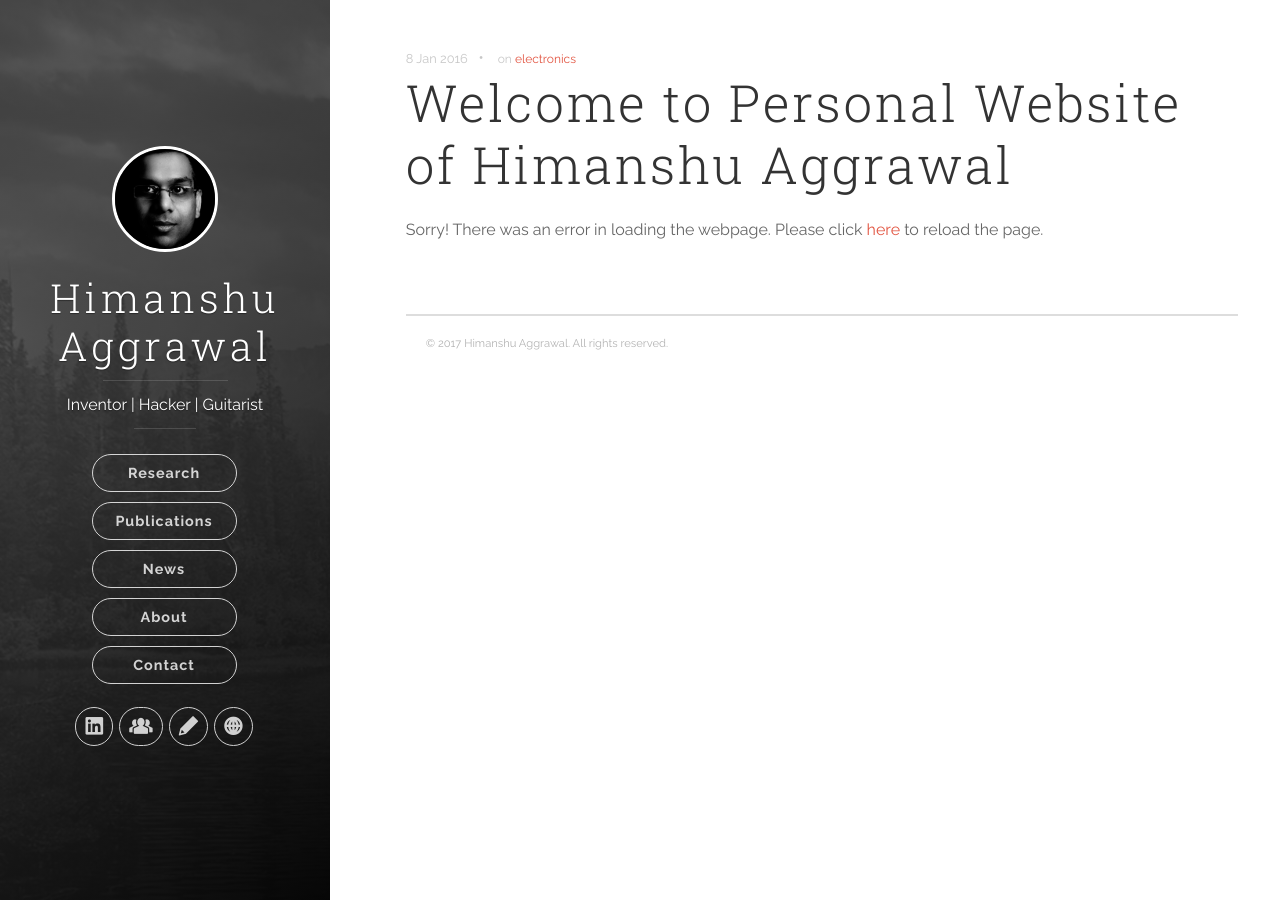
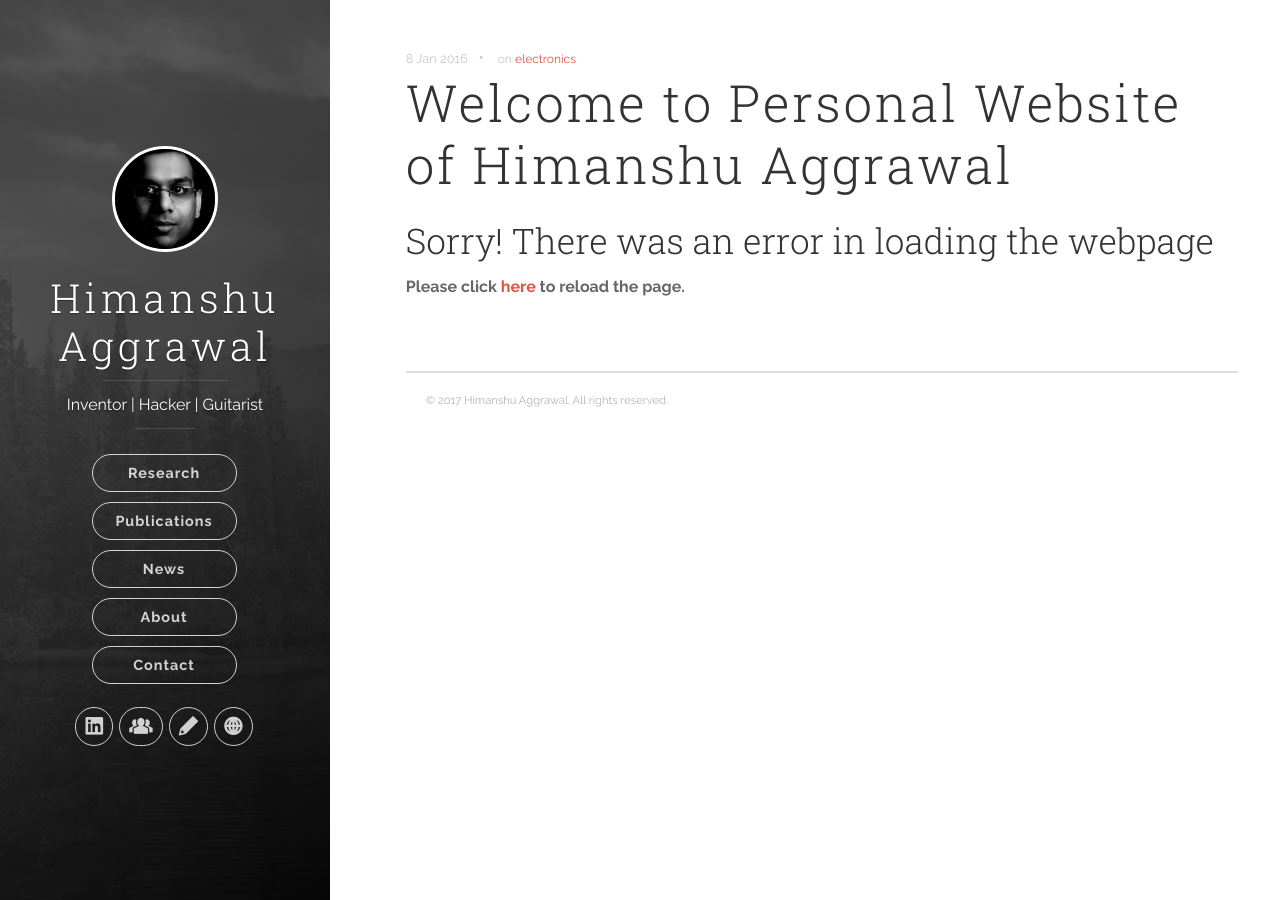
Before and after one commit to ahimanshu13/ahimanshu13.github.io, a Jekyll site: the page built from _posts/2016-01-08-welcome-to-personal-website-of-himanshu.markdown, in a window 1280 px wide. Built offline with Jekyll 4.4.1, drawn with Linux system fonts in a browser that asks for light colours; nearby versions of some CDN libraries.

Commit message:
Changed the font of text

```diff
--- a/_posts/2016-01-08-welcome-to-personal-website-of-himanshu.markdown
+++ b/_posts/2016-01-08-welcome-to-personal-website-of-himanshu.markdown
@@ -8,4 +8,7 @@
 published: true
 ---
 
-Sorry! There was an error in loading the webpage. Please click [here](http://himanshua.com/){:target="_top"} to reload the page.
+
+
+## Sorry! There was an error in loading the webpage
+**Please click [here](http://himanshua.com/){:target="_top"} to reload the page.**
```
